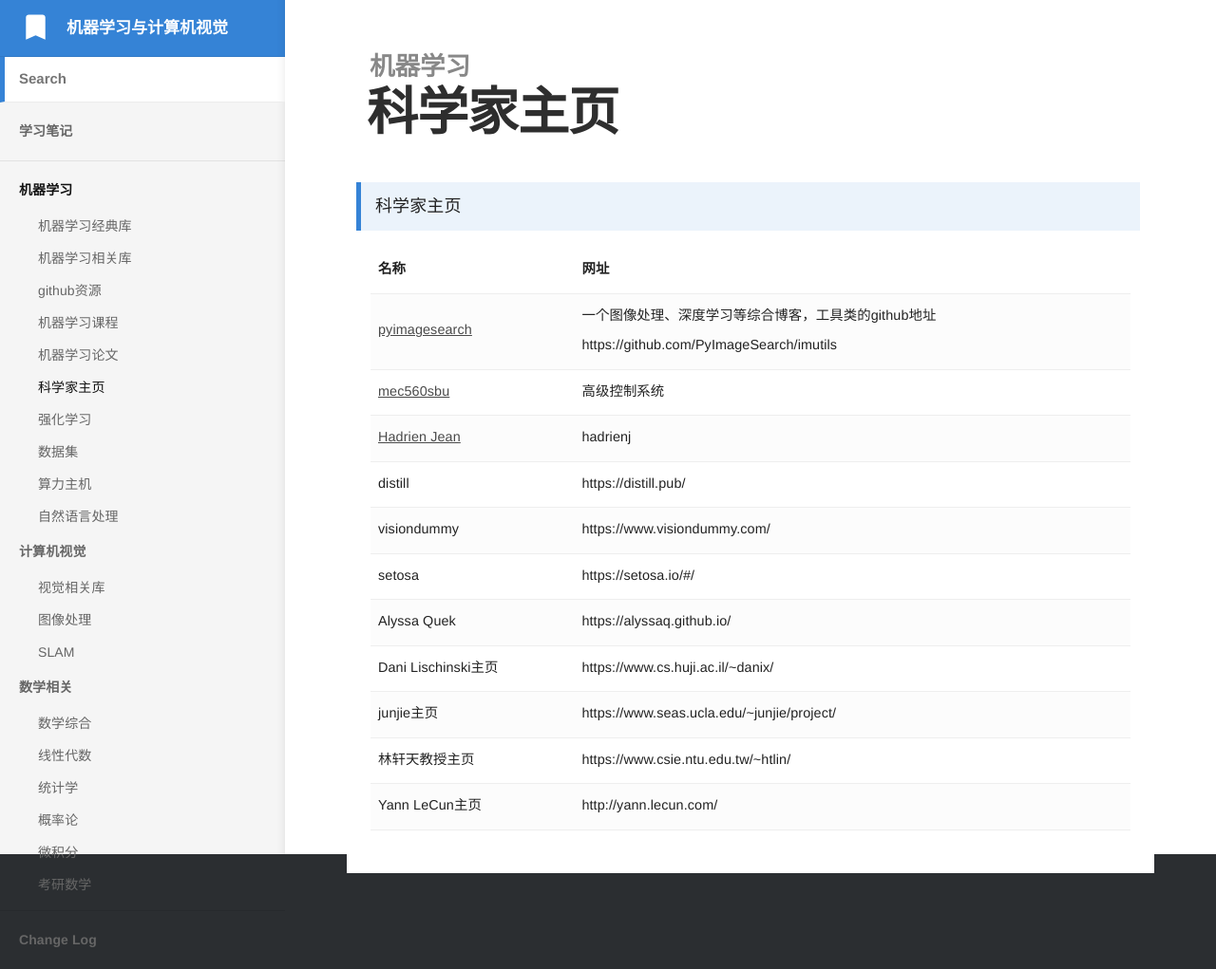
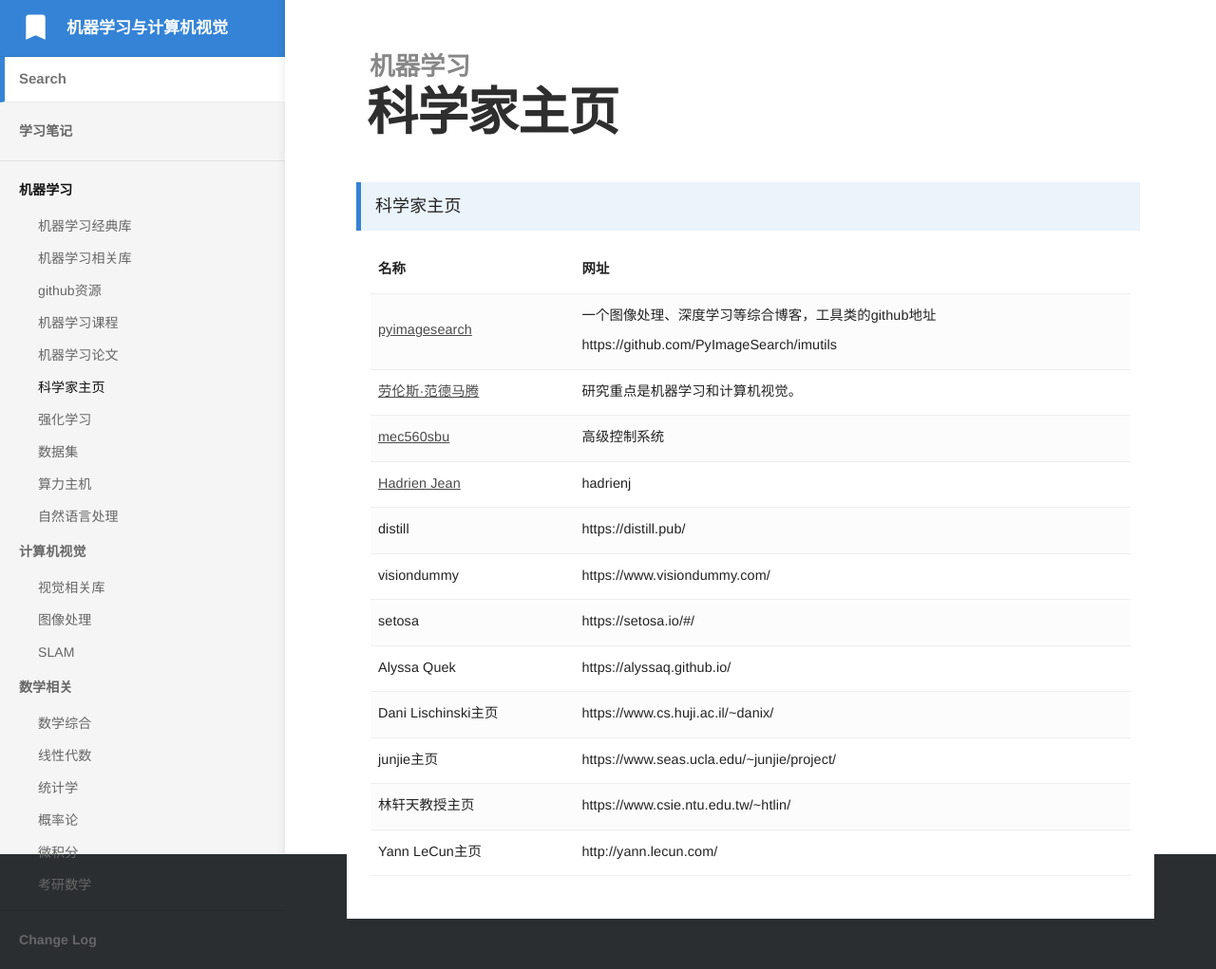
Before and after one commit to bashendixie/Machine_Learning_Notes, a Jekyll site: the page built from _docs/1、机器学习/科学家主页.md, in a window 1280 px wide. Shown: the whole page at 95% size. Built offline with Jekyll 4.4.1, drawn with Linux system fonts in a browser that asks for light colours; some web fonts are replaced.

Commit message:
no message

```diff
--- a/_docs/1、机器学习/科学家主页.md
+++ b/_docs/1、机器学习/科学家主页.md
@@ -28,6 +28,15 @@
 				https://github.com/PyImageSearch/imutils
 			</td>
 		</tr>
+		<tr>
+			<td>
+				<a href="https://lvdmaaten.github.io/" target="_balnk">劳伦斯·范德马腾</a>
+			</td>
+			<td>
+				研究重点是机器学习和计算机视觉。
+			</td>
+		</tr>
+
 		<tr>
 			<td>
 				<a href="https://mec560sbu.github.io/" target="_balnk">mec560sbu</a>
```
